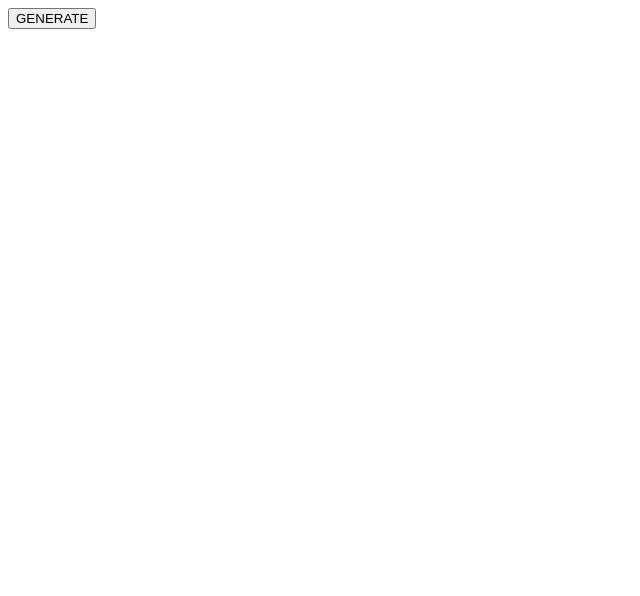
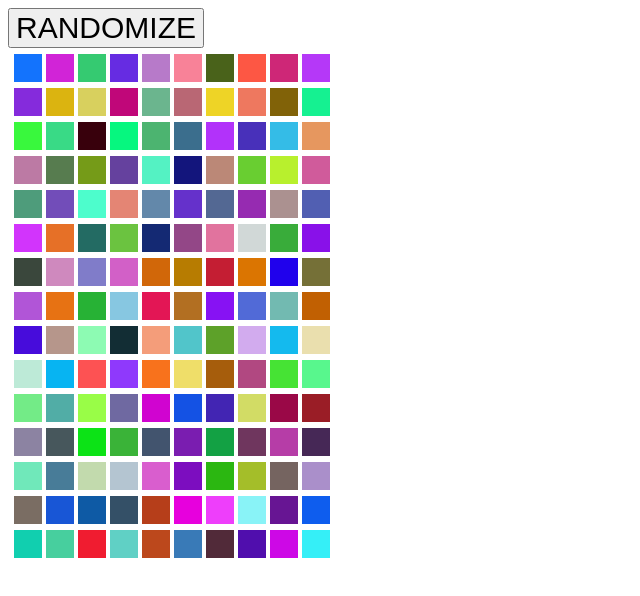
Before and after one commit to OnePartHarmony/color_picker, a plain HTML site: page index.html in a window 1280 px wide. Shown: the whole page, without its empty margins (0-640 px from the left). Drawn offline with Linux system fonts and the light colour scheme.

Commit message:
finished!

```diff
--- a/index.css
+++ b/index.css
@@ -1,14 +1,19 @@
+button {
+    height: 40px;
+    font-size: 30px;
+}
+
 div {
-    border: 1px solid white;
+    margin: 2px 2px 0px 2px;
 }
 
 #container {
-    width: 608px;
+    width: 700px;
 }
 
 #color-palette, #my-palette {
     display: inline-block;
-    width: 300px; height: 500px;
+    width: 330px; height: 530px;
     overflow: hidden;
 }
 
--- a/index.html
+++ b/index.html
@@ -9,7 +9,7 @@
     <title>Document</title>
 </head>
 <body>
-    <button id="generate">GENERATE</button>
+    <button id="generate">RANDOMIZE</button>
     <div id="container">
         <div id="color-palette"></div>
         <div id="my-palette"></div>
--- a/index.js
+++ b/index.js
@@ -0,0 +1,36 @@
+const colorPalette = document.querySelector("#color-palette")
+const myPalette = document.querySelector("#my-palette")
+const generate = document.querySelector("#generate")
+
+const addColor = (event) => {
+    const color = event.target.style.backgroundColor
+    const newSquare = document.createElement("div")
+    newSquare.classList.add("square")
+    newSquare.style.backgroundColor = color
+    myPalette.appendChild(newSquare)
+}
+
+
+const makePalette = (event) => {
+
+    while (colorPalette.firstChild) {
+        colorPalette.removeChild(colorPalette.firstChild)
+    }
+
+    for (i = 0; i < 150; i++) {
+        //create a div
+        const square = document.createElement("div")
+        //add class of "square"
+        square.classList.add("square")
+        //add square to color-palette
+        colorPalette.appendChild(square)
+        const red = Math.floor(Math.random() * 255)
+        const green = Math.floor(Math.random() * 255)
+        const blue = Math.floor(Math.random() * 255)
+        const color = `rgb(${red}, ${green}, ${blue})`
+        square.style.backgroundColor = color
+        square.addEventListener("click", addColor)
+    }
+}
+document.addEventListener("DOMContentLoaded", makePalette)
+generate.addEventListener("click", makePalette)
```
